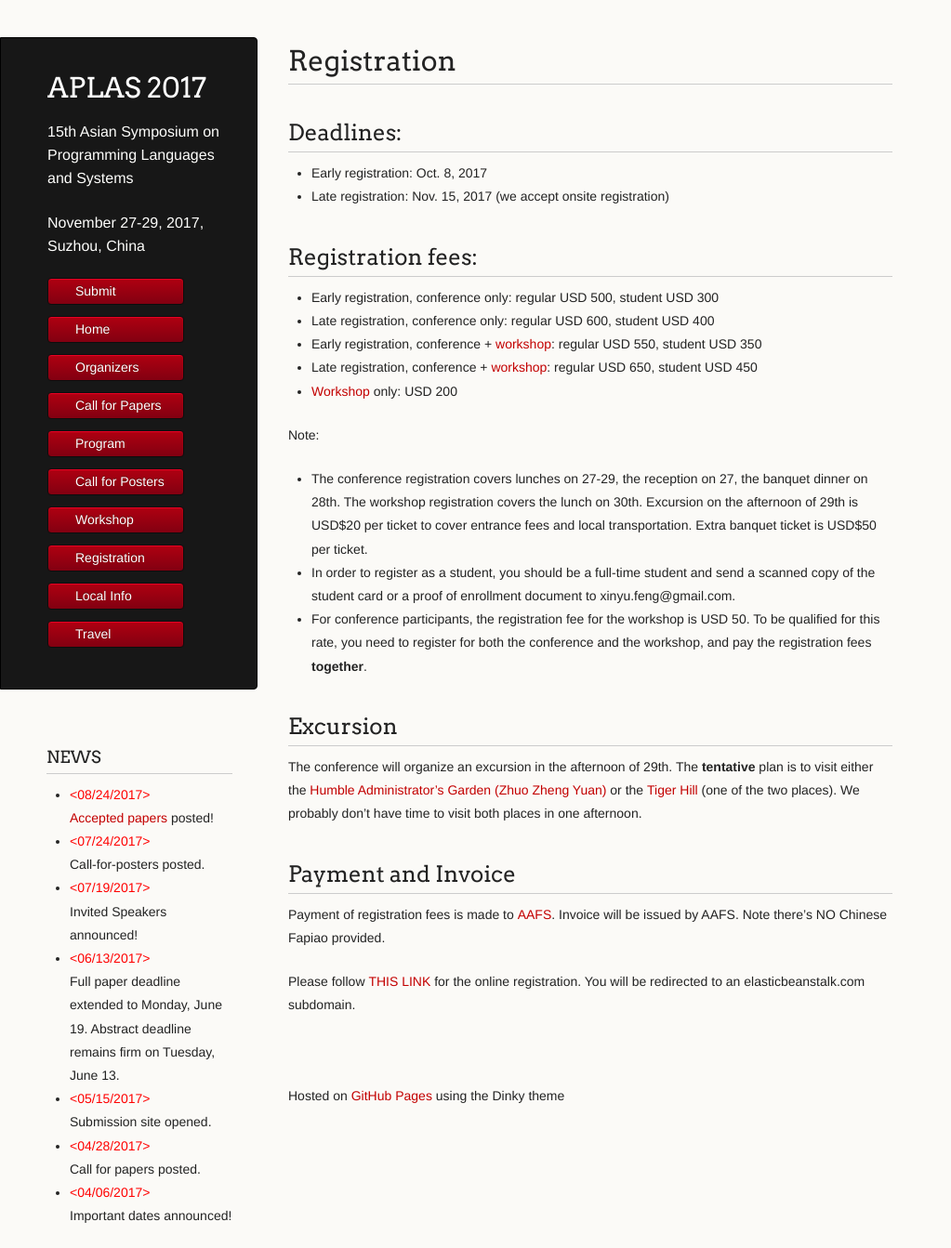
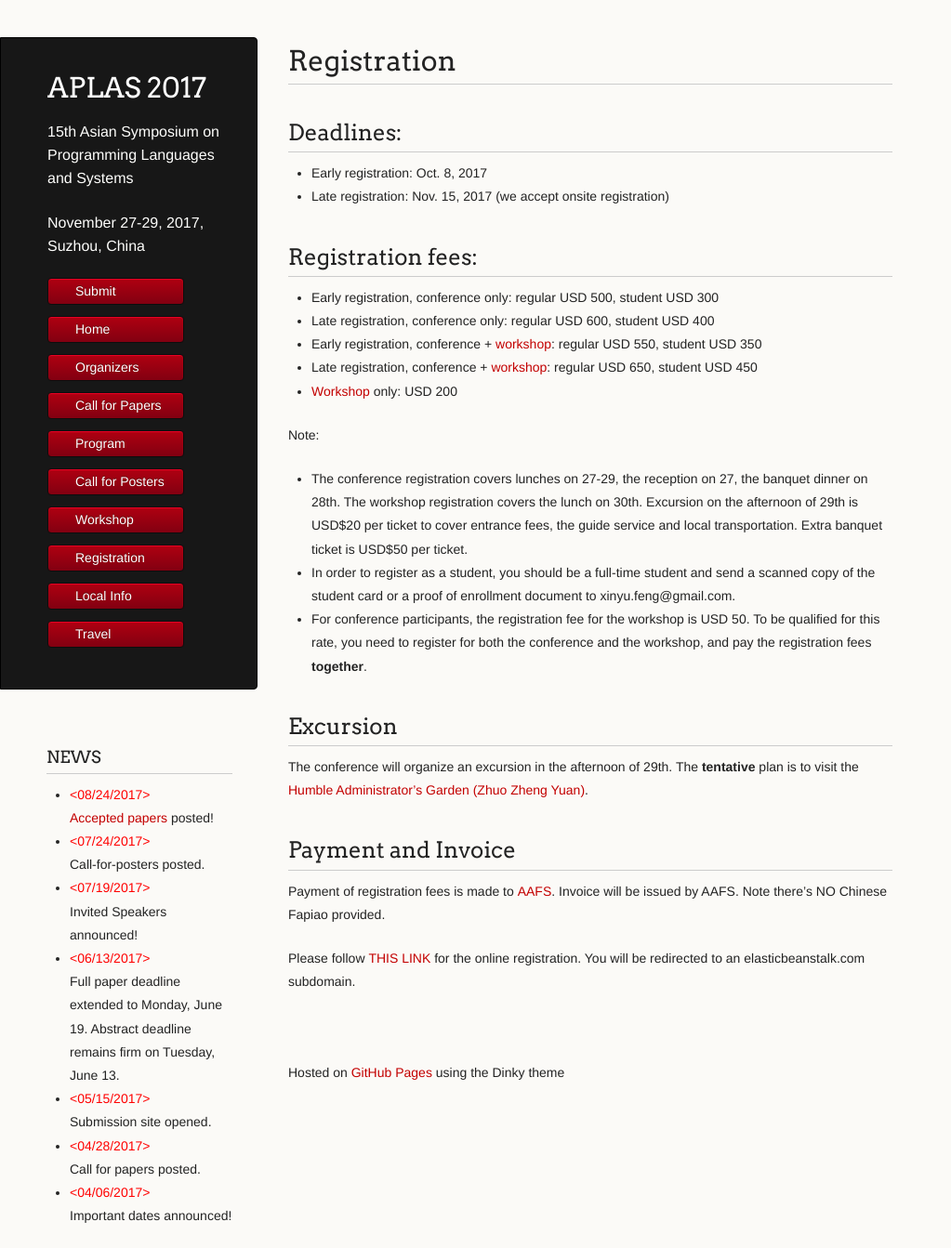
Before and after one commit to www-aplas/www-aplas.github.io, a Jekyll site: the page built from registration.md, in a window 1280 px wide. Shown: the whole page at 93% size, without its empty margins (0-1023 px from the left). Built offline with Jekyll 4.4.1, drawn with Linux system fonts in a browser that asks for light colours; our own code applies the rules of GitHub Pages for plain Markdown files; a script that is not in the unit is left out.

Commit message:
Update registration.md

```diff
--- a/registration.md
+++ b/registration.md
@@ -14,8 +14,8 @@
 Note:
 - The conference registration covers lunches on 27-29, the reception on 27,
  the banquet dinner on 28th. The workshop registration covers the lunch on 30th.
- Excursion on the afternoon of 29th is USD$20 per ticket to cover entrance fees
- and local transportation.
+ Excursion on the afternoon of 29th is USD$20 per ticket to cover entrance fees,
+ the guide service and local transportation.
  Extra banquet ticket is USD$50 per ticket.
 - In order to register as a student, you should be a full-time student
 and send a scanned copy of the student card or a proof of enrollment document to
@@ -27,9 +27,7 @@ xinyu.feng@gmail.com.
 ## Excursion
 
 The conference will organize an excursion in the afternoon of 29th.
-The **tentative** plan is to visit either the [Humble Administrator's Garden (Zhuo Zheng Yuan)](https://www.travelchinaguide.com/attraction/jiangsu/suzhou/humble_garden.htm) or
-the [Tiger Hill](https://www.travelchinaguide.com/attraction/jiangsu/suzhou/tiger_hill.htm)
-(one of the two places). We probably don't have time to visit both places in one afternoon.
+The **tentative** plan is to visit the [Humble Administrator's Garden (Zhuo Zheng Yuan)](https://www.travelchinaguide.com/attraction/jiangsu/suzhou/humble_garden.htm).
 
 
 ## Payment and Invoice
```
